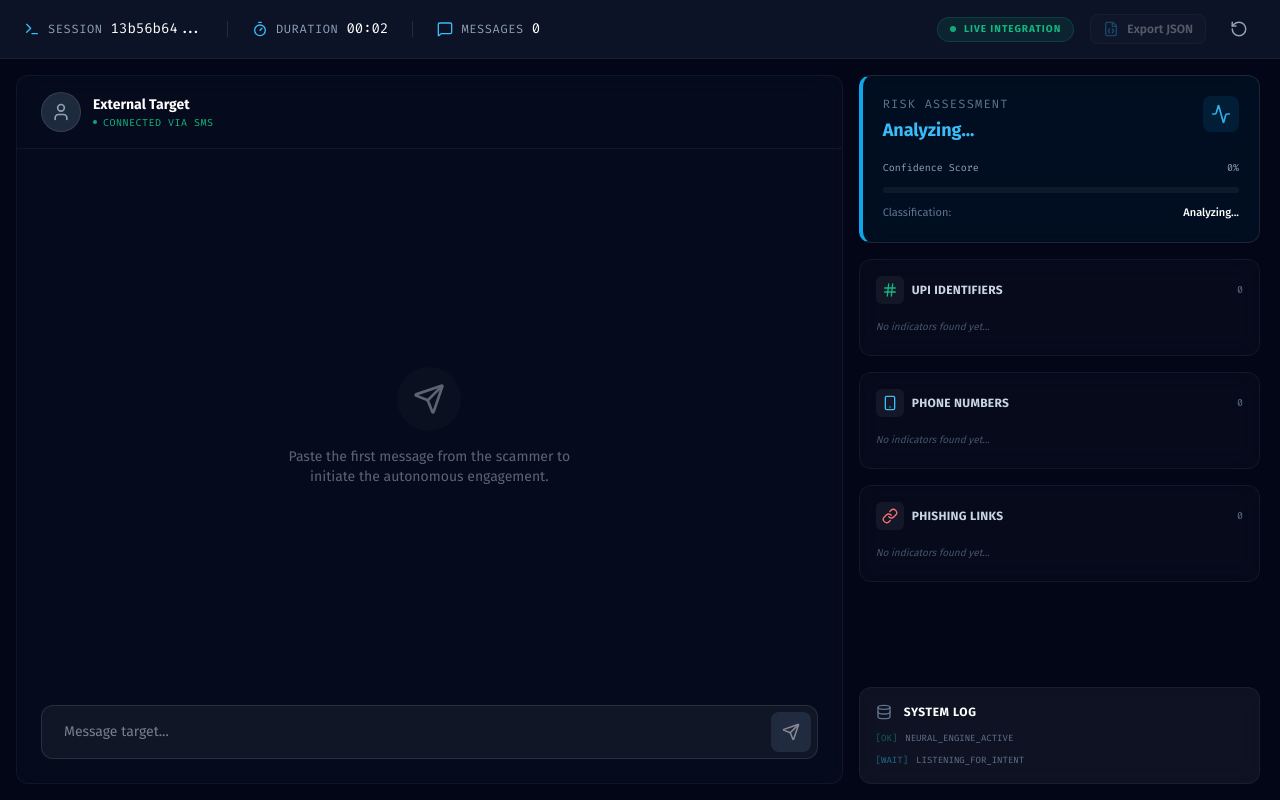
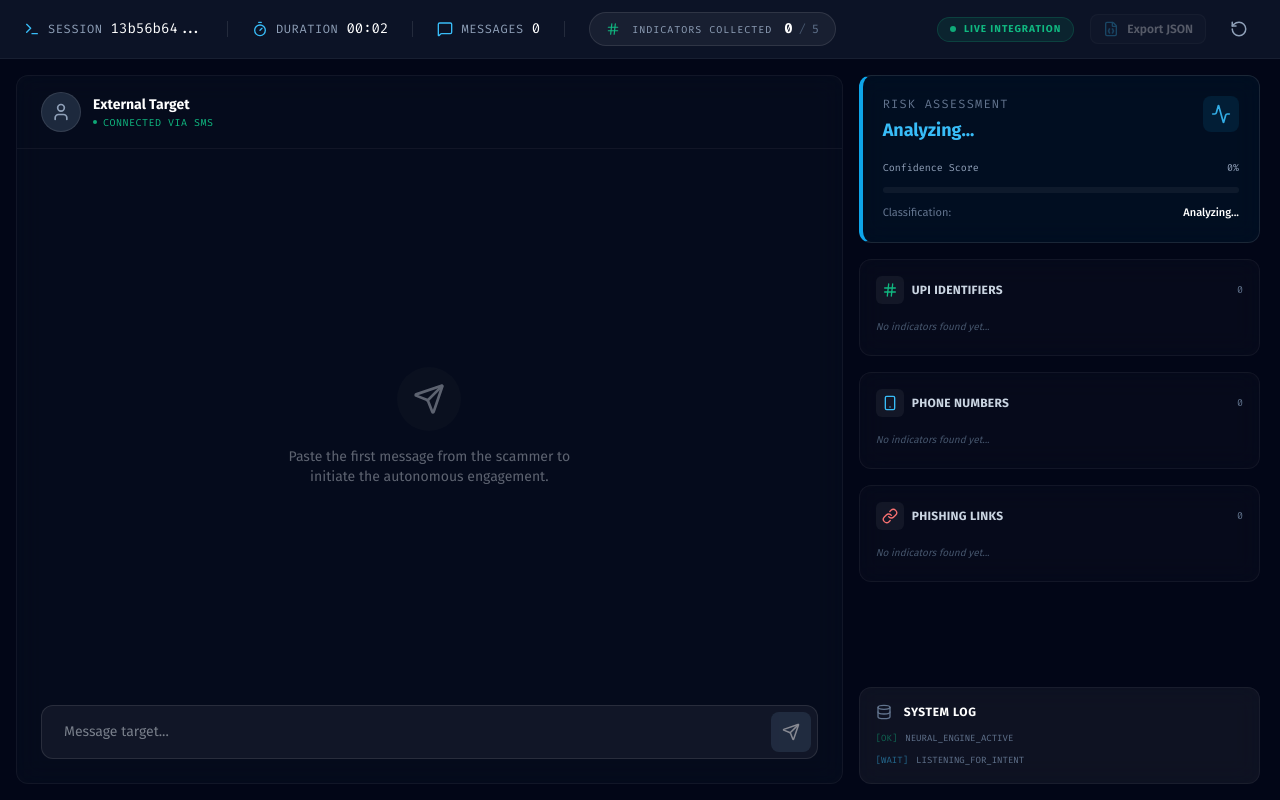
Before and after one commit to sush8471/ScamDEX-AI, a React (Vite) app: page / in a window 1280 px wide. Both pictures are taken after a click on the button "Start Simulation". Built offline with nearby package versions, Linux system fonts and the light colour scheme.

Commit message:
feat: add investigation progress indicator to metadata bar

```diff
--- a/src/components/MetadataBar.tsx
+++ b/src/components/MetadataBar.tsx
@@ -1,4 +1,10 @@
 import { Terminal, Timer, Hash, MessageSquare, RotateCcw, Download, FileJson, ShieldCheck } from 'lucide-react'
+import { clsx, type ClassValue } from 'clsx'
+import { twMerge } from 'tailwind-merge'
+
+function cn(...inputs: ClassValue[]) {
+  return twMerge(clsx(inputs))
+}
 
 interface MetadataBarProps {
   sessionId: string;
@@ -7,9 +13,10 @@ interface MetadataBarProps {
   onReset: () => void;
   onExport: () => void;
   investigationComplete: boolean;
+  indicatorCount: number;
 }
 
-const MetadataBar = ({ sessionId, elapsed, msgCount, onReset, onExport, investigationComplete }: MetadataBarProps) => {
+const MetadataBar = ({ sessionId, elapsed, msgCount, onReset, onExport, investigationComplete, indicatorCount }: MetadataBarProps) => {
   return (
     <div className="bg-surface/80 border-b border-white/5 px-6 py-3 flex flex-wrap items-center justify-between gap-4">
       <div className="flex items-center gap-6">
@@ -33,6 +40,38 @@ const MetadataBar = ({ sessionId, elapsed, msgCount, onReset, onExport, investig
           <MessageSquare size={16} className="text-primary-light" />
           <span className="text-xs font-mono text-slate-400 uppercase tracking-wider">Messages</span>
           <span className="text-sm font-mono text-white">{msgCount}</span>
+        </div>
+
+        <div className="h-4 w-[1px] bg-white/10 hidden lg:block" />
+
+        <div className="hidden lg:flex items-center gap-3 bg-white/5 px-4 py-1.5 rounded-full border border-white/10">
+          <Hash size={14} className="text-accent" />
+          <span className="text-[10px] font-mono text-slate-400 uppercase tracking-widest whitespace-nowrap">Indicators Collected</span>
+          <div className="flex items-center gap-1.5">
+            <span className={cn(
+              "text-sm font-mono font-bold",
+              indicatorCount >= 5 ? "text-alert" : "text-white"
+            )}>
+              {indicatorCount}
+            </span>
+            <span className="text-xs font-mono text-slate-600">/</span>
+            <span className="text-xs font-mono text-slate-500">5</span>
+          </div>
+          {indicatorCount > 0 && (
+            <div className="flex gap-0.5 ml-1">
+              {[...Array(5)].map((_, i) => (
+                <div
+                  key={i}
+                  className={cn(
+                    "w-1.5 h-3 rounded-[1px] transition-all duration-500",
+                    i < indicatorCount
+                      ? (indicatorCount >= 5 ? "bg-alert" : "bg-accent")
+                      : "bg-white/10"
+                  )}
+                />
+              ))}
+            </div>
+          )}
         </div>
       </div>
 
--- a/src/components/Simulator.tsx
+++ b/src/components/Simulator.tsx
@@ -146,6 +146,12 @@ const Simulator = ({
     return text.match(urlRegex) || [];
   };
 
+  const extractKeywords = (text: string): string[] => {
+    const list = ["free", "100% off", "urgent", "win", "winner", "prize", "cash", "account blocked", "verify"];
+    const lower = text.toLowerCase();
+    return list.filter(kw => lower.includes(kw));
+  };
+
   const getClassification = (confidence: number): string => {
     if (confidence > 70) return "Scam Confirmed";
     if (confidence > 30) return "Likely Scam";
@@ -169,6 +175,16 @@ const Simulator = ({
 
     const result = [...statements, ...questions].join(' ').trim();
     return result || cleaned;
+  };
+
+  const getIndicatorCount = () => {
+    let count = 0;
+    if (intel.keywords.length > 0) count++;
+    if (intel.phoneNumbers.length > 0) count++;
+    if (intel.links.length > 0) count++;
+    if (intel.upiIds.length > 0 || intel.scamDetected) count++;
+    if (intel.logs.some(l => ['FREE_OFFER_PATTERN_MATCHED', 'QR_CODE_TRIGGER_IDENTIFIED', 'PAYMENT_TRIGGER_IDENTIFIED'].includes(l.message))) count++;
+    return Math.min(count, 5);
   };
 
   const handleSendMessage = async (text: string) => {
@@ -253,6 +269,21 @@ const Simulator = ({
           newLogs.push({ type: 'warn', message: 'PAYMENT_TRIGGER_IDENTIFIED', timestamp: new Date().toISOString() });
         }
 
+        const localKeywords = extractKeywords(text);
+        const combinedKeywords = [...new Set([
+          ...prev.keywords,
+          ...localKeywords,
+          ...(data.extractedIntelligence?.keywords || [])
+        ])];
+
+        const phoneRegex = /(\+?\d{1,4}[-.\s]?)?(\(?\d{3}\)?[-.\s]?)?\d{3}[-.\s]?\d{4}/g;
+        const localPhones = text.match(phoneRegex) || [];
+        const combinedPhones = [...new Set([
+          ...prev.phoneNumbers,
+          ...localPhones,
+          ...(data.extractedIntelligence?.phoneNumbers || [])
+        ])];
+
         return {
           ...prev,
           scamDetected: newScamDetected,
@@ -261,23 +292,9 @@ const Simulator = ({
           upiIds: data.extractedIntelligence?.upiIds
             ? [...new Set([...prev.upiIds, ...data.extractedIntelligence.upiIds])]
             : prev.upiIds,
-          phoneNumbers: data.extractedIntelligence?.phoneNumbers
-            ? [
-                ...new Set([
-                  ...prev.phoneNumbers,
-                  ...data.extractedIntelligence.phoneNumbers,
-                ]),
-              ]
-            : prev.phoneNumbers,
+          phoneNumbers: combinedPhones,
           links: combinedLinks,
-          keywords: data.extractedIntelligence?.keywords
-            ? [
-                ...new Set([
-                  ...prev.keywords,
-                  ...data.extractedIntelligence.keywords,
-                ]),
-              ]
-            : prev.keywords,
+          keywords: combinedKeywords,
           logs: newLogs.slice(-8), // Keep last 8 logs
         };
       });
@@ -326,16 +343,23 @@ const Simulator = ({
           updated.scamType = getClassification(updated.confidence);
           updated.scamDetected = updated.confidence > 70;
 
-          // Also extract links locally in fallback mode
+          // Local extractions for Mock
           const localLinks = extractLinks(text);
           updated.links = [...new Set([...updated.links, ...localLinks])];
+
+          const localKeywords = extractKeywords(text);
+          updated.keywords = [...new Set([...updated.keywords, ...localKeywords])];
+
+          const phoneRegex = /(\+?\d{1,4}[-.\s]?)?(\(?\d{3}\)?[-.\s]?)?\d{3}[-.\s]?\d{4}/g;
+          const localPhones = text.match(phoneRegex) || [];
+          updated.phoneNumbers = [...new Set([...updated.phoneNumbers, ...localPhones])];
 
           // Logs for Mock
           const newLogs = [...prev.logs];
           const lowerText = text.toLowerCase();
           if (localLinks.length > 0) newLogs.push({ type: 'info', message: 'URL_DETECTED', timestamp: new Date().toISOString() });
-          if (/(\+?\d{1,4}[-.\s]?)?(\(?\d{3}\)?[-.\s]?)?\d{3}[-.\s]?\d{4}/g.test(text)) newLogs.push({ type: 'info', message: 'PHONE_NUMBER_EXTRACTED', timestamp: new Date().toISOString() });
-          if (["free", "100% off", "win", "prize"].some(kw => lowerText.includes(kw))) newLogs.push({ type: 'warn', message: 'FREE_OFFER_PATTERN_MATCHED', timestamp: new Date().toISOString() });
+          if (localPhones.length > 0) newLogs.push({ type: 'info', message: 'PHONE_NUMBER_EXTRACTED', timestamp: new Date().toISOString() });
+          if (localKeywords.length > 0) newLogs.push({ type: 'warn', message: 'FREE_OFFER_PATTERN_MATCHED', timestamp: new Date().toISOString() });
           if (["qr", "scan"].some(kw => lowerText.includes(kw))) newLogs.push({ type: 'warn', message: 'QR_CODE_TRIGGER_IDENTIFIED', timestamp: new Date().toISOString() });
 
           updated.logs = newLogs.slice(-8);
@@ -401,6 +425,7 @@ const Simulator = ({
         onReset={onReset}
         onExport={exportTranscript}
         investigationComplete={investigationComplete}
+        indicatorCount={getIndicatorCount()}
       />
 
       {/* Main Grid */}
```
